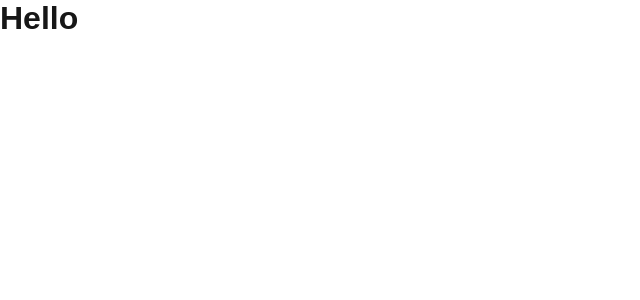
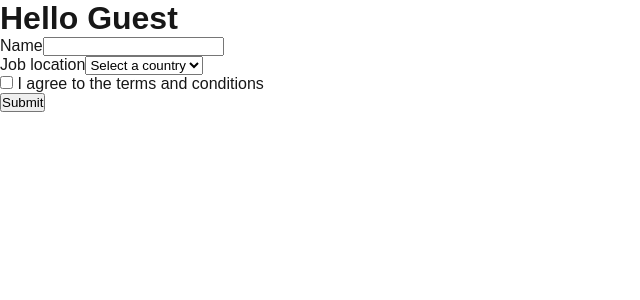
Before and after one commit to Srijon-M/testing-react, a Next.js app: page / in a window 1280 px wide. Shown: the top 300 px of the page, without its empty margins (0-640 px from the left). Built offline with nearby package versions, Linux system fonts and the light colour scheme.

Commit message:
RTL queries

```diff
--- a/package.json
+++ b/package.json
@@ -7,7 +7,9 @@
     "build": "next build",
     "start": "next start",
     "lint": "next lint",
-    "test": "jest"
+    "test": "jest",
+    "test:watch": "jest --watch",
+    "coverage": "jest --coverage --watchAll"
   },
   "dependencies": {
     "next": "15.1.3",
--- a/src/components/App.tsx
+++ b/src/components/App.tsx
@@ -1,4 +1,5 @@
 import React from 'react';
+import JobLocation from './JobLocation/JobLocation';
 
 type GreetProps = {
     name?: string
@@ -6,7 +7,10 @@ type GreetProps = {
 
 const App = (props: GreetProps) => {
     return(
-        <h1>Hello {props.name}</h1>
+        <>
+            <h1>Hello {props.name ? props.name : "Guest"}</h1>
+            <JobLocation />
+        </>
     )
 }
 
--- /dev/null
+++ b/src/components/JobLocation/JobLocation.tsx
@@ -0,0 +1,31 @@
+import React from 'react';
+
+const JobLocation = () => {
+    return(
+        <form>
+            <div>
+                <label htmlFor="name">Name</label>
+                <input type="text" id="name" />
+            </div>
+            <div>
+                <label htmlFor="job-location">Job location</label>
+                <select id="job-location">
+                    <option value="">Select a country</option>
+                    <option value="US">United States</option>
+                    <option value="GB">United Kingdom</option>
+                    <option value="CA">Canada</option>
+                    <option value="IN">India</option>
+                    <option value="AU">Australia</option>
+                </select>
+            </div>
+            <div>
+                <label>
+                    <input type="checkbox" id="terms" /> I agree to the terms and conditions
+                </label>
+            </div>
+            <button>Submit</button>
+        </form>
+    )
+}
+
+export default JobLocation;
```
Also changed, not shown: jest.config.js (+20 -0 lines), tsconfig.json (+18 -5 lines), 2 other files (tests, documents, lock files or other folders).
